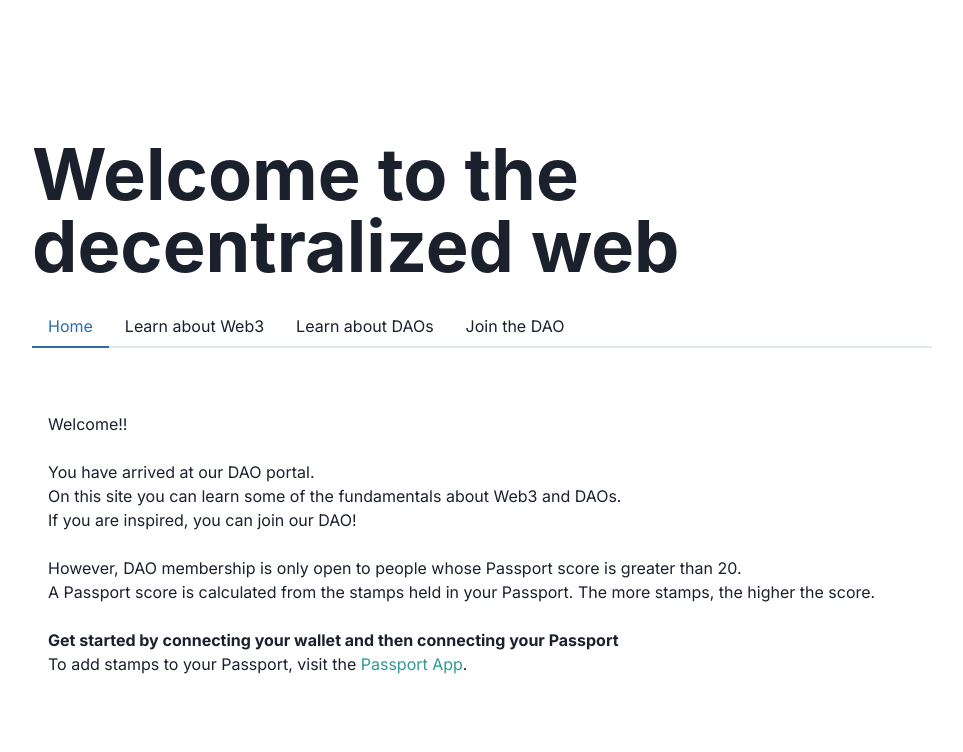
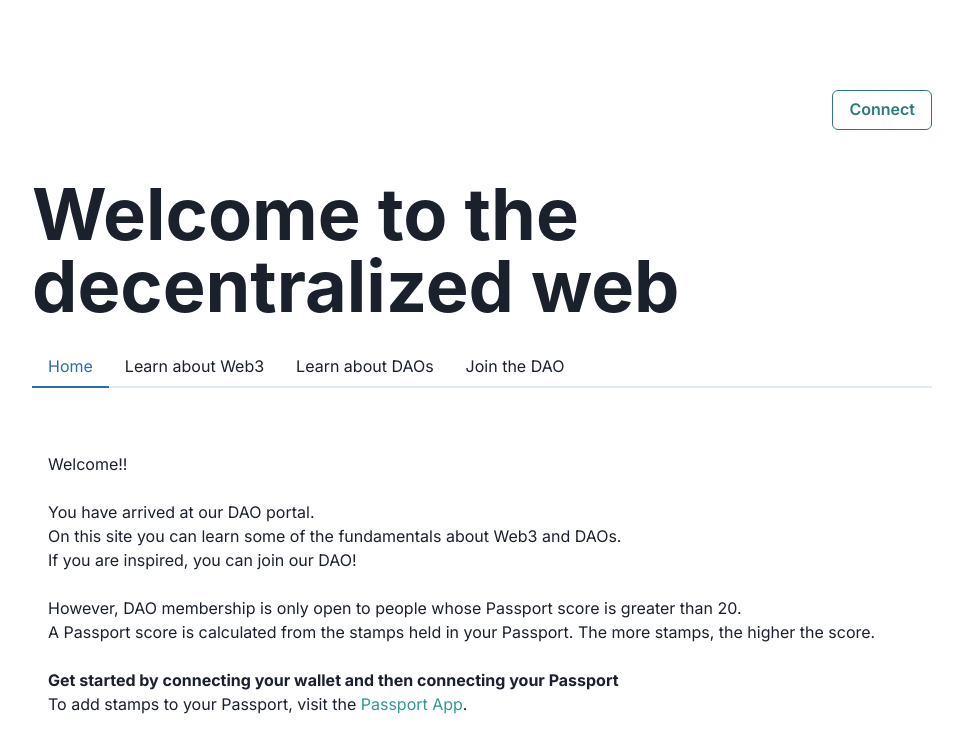
Before and after one commit to wstalmans1/passport_gating, a Next.js app: page / in a window 1280 px wide. Shown: the top 752 px of the page, without its empty margins (158-1121 px from the left). Built offline with nearby package versions, Linux system fonts and the light colour scheme; no server answers.

Commit message:
connection to MetaMask

```diff
--- a/app/page.tsx
+++ b/app/page.tsx
@@ -26,6 +26,17 @@ declare global {
 
 export default function Passport() {
 
+  const [address, setAddress] = useState<string>('') // address of the user
+
+  async function connect() {
+    try {
+      const accounts = await window.ethereum.request({ method: 'eth_requestAccounts' })
+      setAddress(accounts[0])
+    } catch (err) {
+      console.log('error connecting...')
+    }
+  }
+
   const styles = {
     main: {
       width: '900px',
@@ -39,6 +50,7 @@ export default function Passport() {
     <div style={styles.main}>
       <ChakraProvider>
         <Flex minWidth='max-content' alignItems='right' gap='2' justifyContent='right'>
+          <Button colorScheme='teal' variant='outline' onClick={connect}>Connect</Button>
         </Flex>
         <br />
         <br />
```
